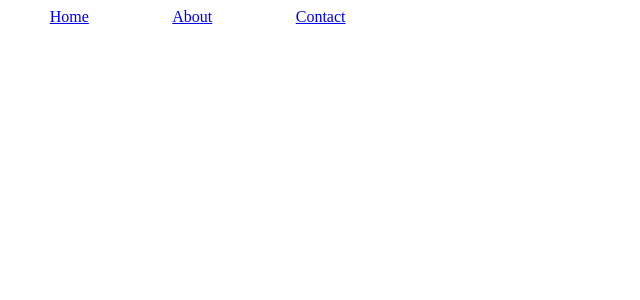
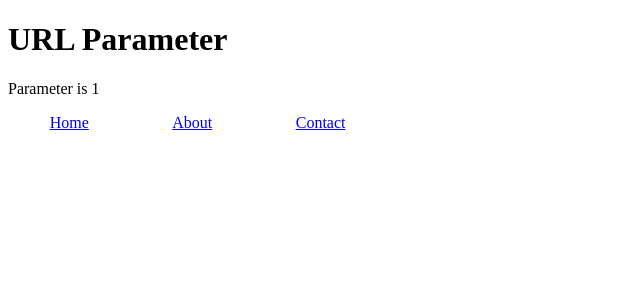
Before and after one commit to k-kudo-hub/react-practice2, a React (Create React App) app in the folder section_3/: page /contact/1 in a window 1280 px wide. Before the commit this address had no page. Shown: the top 300 px of the page, without its empty margins (0-640 px from the left). Built offline with nearby package versions, Linux system fonts and the light colour scheme.

Commit message:
Used useParams to get the parameters.

```diff
--- a/section_3/src/components/Contact.jsx
+++ b/section_3/src/components/Contact.jsx
@@ -1,7 +1,14 @@
+import { Link } from "react-router-dom";
+import styles from "../styles/Home.module.scss";
+
 const Contact = () => {
+  const { links } = styles;
   return (
     <div>
       <h1>Contact is here!</h1>
+      <nav className={links}>
+        <Link to="/contact/1">URL Parameter</Link>
+      </nav>
     </div>
   )
 }
--- /dev/null
+++ b/section_3/src/components/ContactParameter.jsx
@@ -0,0 +1,11 @@
+import { useParams } from "react-router-dom";
+
+export const ContactParameter = () => {
+  const { id } = useParams();
+  return (
+    <div>
+      <h1>URL Parameter</h1>
+      <p>Parameter is {id}</p>
+    </div>
+  );
+};
--- a/section_3/src/route/Router.jsx
+++ b/section_3/src/route/Router.jsx
@@ -4,6 +4,7 @@ import About from "../components/About";
 import AboutContentA from "../components/AboutContentA";
 import AboutContentB from "../components/AboutContentB";
 import Contact from "../components/Contact";
+import { ContactParameter } from "../components/ContactParameter";
 
 export const Router = () => {
   return (
@@ -13,6 +14,7 @@ export const Router = () => {
       <Route path="about/contentA" element={<AboutContentA />} />
       <Route path="about/contentB" element={<AboutContentB />} />
       <Route path="contact" element={<Contact />} />
+      <Route path="contact/:id" element={<ContactParameter />} />
     </Routes>
   )
 }
```
